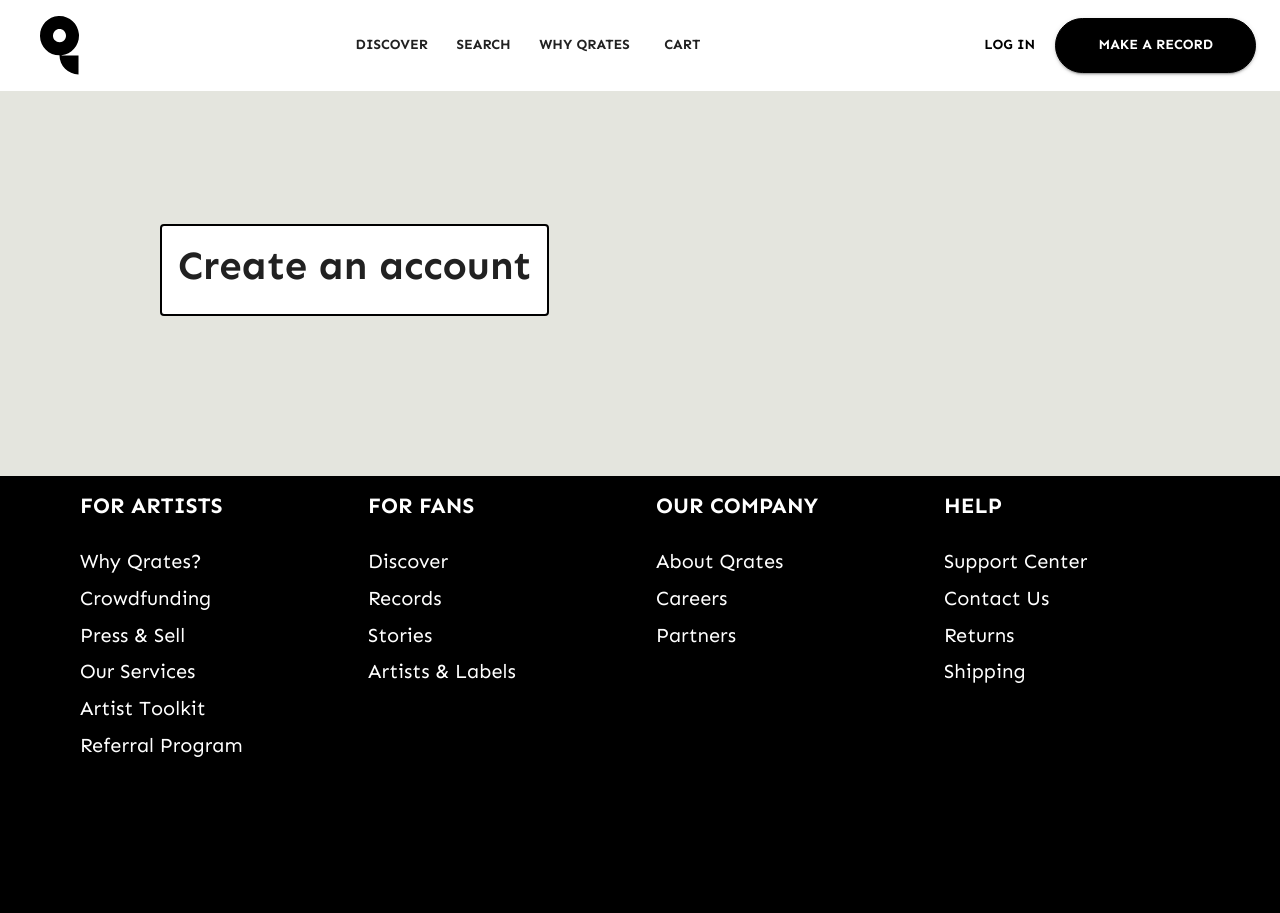
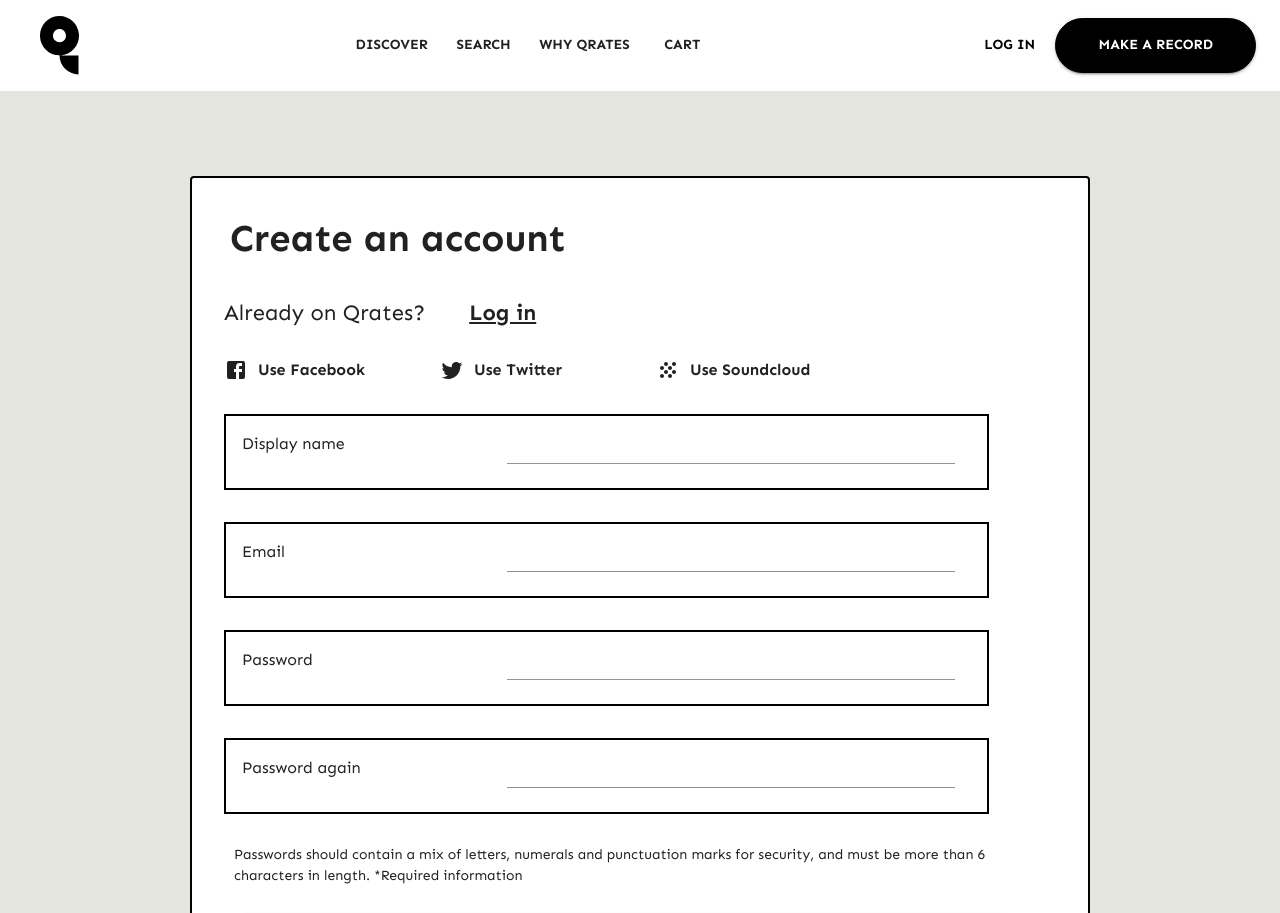
Before and after one commit to Elliop/Qrates, a React (Create React App) app: page /register in a window 1280 px wide. Shown: the top 913 px of the page. Built offline with nearby package versions, Linux system fonts and the light colour scheme.

Commit message:
Register Page (Create an account)

```diff
--- a/src/pages/Register.js
+++ b/src/pages/Register.js
@@ -1,10 +1,14 @@
-import { makeStyles } from "@material-ui/core";
+import { Button, makeStyles } from "@material-ui/core";
 import Grid from "@material-ui/core/Grid";
 import Footer from "../components/Footer";
 import React from "react";
 import Card from "@material-ui/core/Card";
-import CardContent from "@material-ui/core/CardContent";
 import Typography from "@material-ui/core/Typography";
+import FacebookIcon from "@material-ui/icons/Facebook";
+import TwitterIcon from "@material-ui/icons/Twitter";
+import GrainIcon from "@material-ui/icons/Grain";
+import TextField from "@material-ui/core/TextField";
+import { useHistory } from "react-router-dom";
 
 const useStyles = makeStyles((theme) => {
   return {
@@ -13,28 +17,164 @@
       backgroundColor: "#E4E5DE",
     },
     card: {
-      margin: "10em",
+      margin: "7em",
       border: "2px solid #000",
+      width: "70%",
     },
     title: {
       fontWeight: "bold",
-      fontSize: "40px",
+      fontSize: "38px",
+      margin: "1em",
+    },
+    underTitle: {
+      margin: "0 0 1em 2em",
+    },
+    New: {
+      fontSize: "22px",
+    },
+    Create: {
+      fontWeight: "bold",
+      fontSize: "22px",
+      cursor: "pointer",
+      textDecoration: "underline",
+      margin: "0 0 0 2em",
+    },
+    BoxIcon: {
+      cursor: "pointer",
+      margin: "1em 0 0 0 ",
+    },
+    TextIcon: {
+      padding: "0 44px 0 0",
+      fontSize: "16px",
+      fontWeight: "bold",
+    },
+    Icons: {
+      padding: "0px 10px 0 0",
+    },
+    label: {
+      margin: "1em 0 1em 2em",
+      padding: "1em 4em 2em 1em",
+      borderTop: "2px solid #000",
+      borderLeft: "2px solid #000",
+      borderBottom: "2px solid #000",
+    },
+    input: {
+      margin: "1em 0 1em 0",
+      padding: "1em 2em 1em 1em",
+      borderTop: "2px solid #000",
+      borderRight: "2px solid #000",
+      borderBottom: "2px solid #000",
+      width: "50%",
+    },
+    required: {
+      margin: "1em 7em 1em 3em",
+      fontSize: "14px",
+    },
+    button: {
+      padding: "1em",
+      margin: "1em 4em 2em 2em",
+      borderRadius: "50px",
+      backgroundColor: "#000",
+      color: "white",
+      fontWeight: "bold",
+      width: "100%",
     },
   };
 });
 
 const Home = () => {
   const classes = useStyles();
+  const history = useHistory();
   return (
     <div className={classes.root}>
-      <Grid container>
+      <Grid container justifyContent="center">
         <Card className={classes.card} variant="outlined">
           <Grid container>
-            <CardContent>
             <Typography variant="h2" className={classes.title}>
-            Create an account
-        </Typography>
-            </CardContent>
+              Create an account
+            </Typography>
+            <Grid container className={classes.underTitle}>
+              <Typography variant="h2" className={classes.New}>
+                Already on Qrates?
+              </Typography>
+
+              <Typography
+                variant="h2"
+                className={classes.Create}
+                onClick={() => history.push("/login")}
+              >
+                Log in
+              </Typography>
+            </Grid>
+            <Grid
+              container
+              direction="row"
+              justifyContent="flex-start"
+              alignItems="center"
+              className={classes.underTitle}
+            >
+              <Grid container xs={3} className={classes.BoxIcon}>
+                <FacebookIcon className={classes.Icons} />
+                <Typography className={classes.TextIcon}>
+                  Use Facebook
+                </Typography>
+              </Grid>
+              <Grid container xs={3} className={classes.BoxIcon}>
+                <TwitterIcon className={classes.Icons} />
+                <Typography className={classes.TextIcon}>
+                  Use Twitter
+                </Typography>
+              </Grid>
+              <Grid container xs={3} className={classes.BoxIcon}>
+                <GrainIcon className={classes.Icons} />
+                <Typography className={classes.TextIcon}>
+                  Use Soundcloud
+                </Typography>
+              </Grid>
+            </Grid>
+            <Grid container>
+              <Grid container>
+                <Grid item xs={4}>
+                  <Typography className={classes.label}>
+                    Display name
+                  </Typography>
+                </Grid>
+                <TextField className={classes.input} />
+              </Grid>
+              <Grid container>
+                <Grid item xs={4}>
+                  <Typography className={classes.label}>Email</Typography>
+                </Grid>
+                <TextField className={classes.input} />
+              </Grid>
+              <Grid container>
+                <Grid item xs={4}>
+                  <Typography className={classes.label}>Password</Typography>
+                </Grid>
+                <TextField type="password" className={classes.input} />
+              </Grid>
+              <Grid container>
+                <Grid item xs={4}>
+                  <Typography className={classes.label}>
+                    Password again
+                  </Typography>
+                </Grid>
+                <TextField type="password" className={classes.input} />
+              </Grid>
+            </Grid>
+            <Typography className={classes.required}>
+              Passwords should contain a mix of letters, numerals and
+              punctuation marks for security, and must be more than 6 characters
+              in length. *Required information
+            </Typography>
+            <Button
+              size="large"
+              variant="contained"
+              className={classes.button}
+              elevation={0}
+            >
+              CREATE ACCOUNT
+            </Button>
           </Grid>
         </Card>
         <Grid item xs={12}>
```
Also changed, not shown: src/pages/Login.js (+6 -2 lines).
